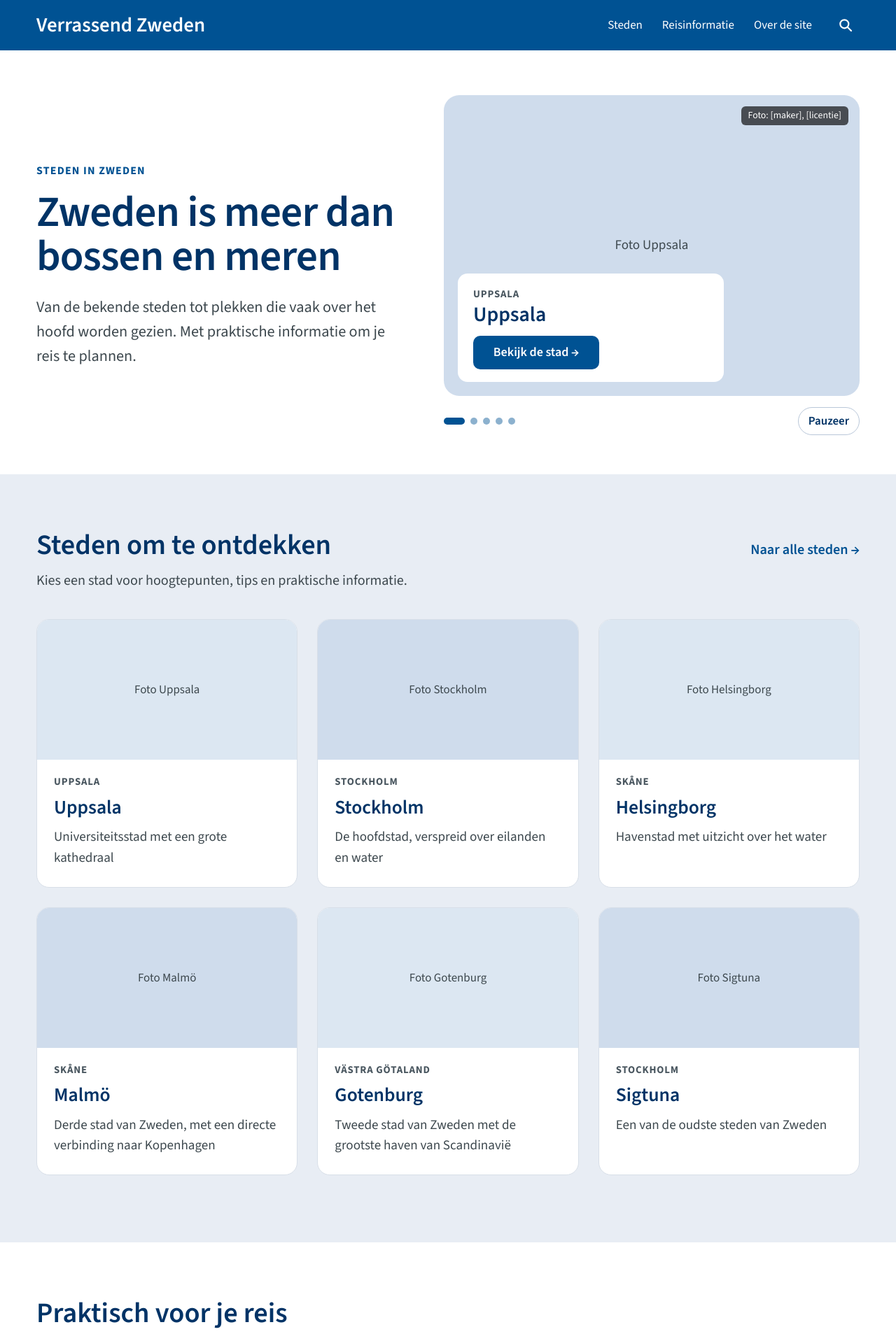
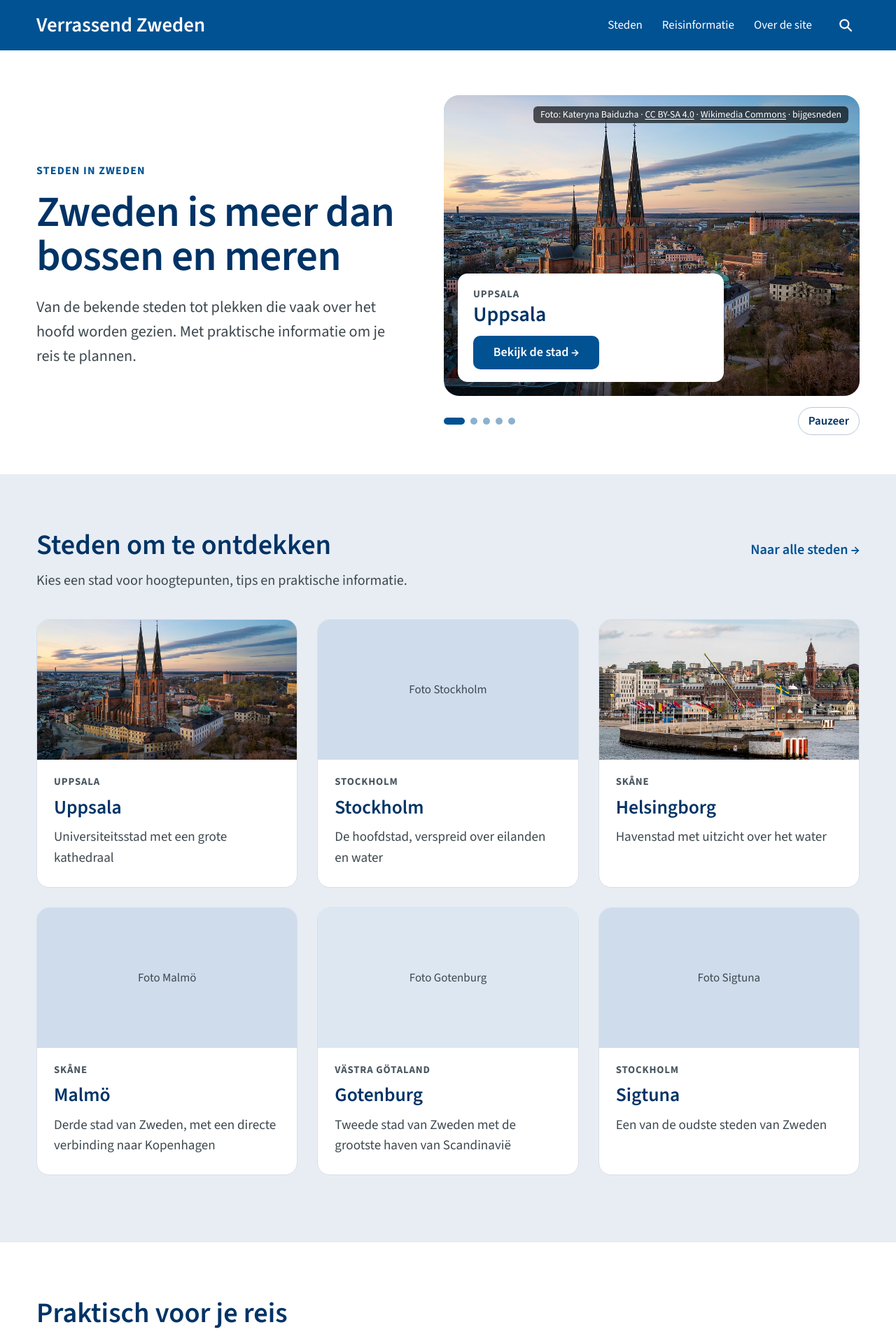
Before and after one commit to verrassendzweden/verrassendzweden.github.io, a Jekyll site: the page built from index.html, in a window 1280 px wide. Shown: the top 1917 px of the page at 70% size. Built offline with Jekyll 4.4.1, drawn with Linux system fonts in a browser that asks for light colours.

Commit message:
Add files via upload

```diff
--- a/index.html
+++ b/index.html
@@ -27,10 +27,10 @@ tegels:
      Opbouw (wisselend ritme): hero (wit), steden (lichte band),
      praktisch (wit). Kop en voettekst komen uit de basislayout.
 
-     Foto's: in _data/steden.yml kan bij een stad de regel
-       foto: "/fotos/uppsala.jpg"
-       fotobron: "Foto: [maker], [licentie]"
-     worden toegevoegd. Zolang die ontbreekt, toont de pagina
+     Foto's: in _data/steden.yml krijgt een stad de regels
+       foto, fotomaker, fotolicentie, fotolicentie_url en fotobron_url.
+     Het bijschrift in de uitgelichte foto wordt daar automatisch
+     uit opgebouwd. Zolang foto ontbreekt, toont de pagina
      een lege fotoplek met "Foto [stad]".
      ============================================================ -->
 
@@ -51,7 +51,7 @@ tegels:
           <div class="hero-foto">
             {% if stad.foto %}<img src="{{ stad.foto | relative_url }}" alt="{{ stad.naam }}">{% else %}<span>Foto {{ stad.naam }}</span>{% endif %}
           </div>
-          <div class="hero-bron">{% if stad.fotobron %}{{ stad.fotobron }}{% else %}Foto: [maker], [licentie]{% endif %}</div>
+          <div class="hero-bron">{% if stad.foto %}Foto: {{ stad.fotomaker }} · <a href="{{ stad.fotolicentie_url }}">{{ stad.fotolicentie }}</a> · <a href="{{ stad.fotobron_url }}">Wikimedia Commons</a> · bijgesneden{% else %}Foto: [maker], [licentie]{% endif %}</div>
           <div class="hero-label">
             <p class="regio-label">{{ stad.regio }}</p>
             <p class="hero-stadnaam">{{ stad.naam }}</p>
--- a/opmaak/style.css
+++ b/opmaak/style.css
@@ -412,7 +412,11 @@ main.home { padding: 0; }
   background: rgba(0, 0, 0, .65);
   color: var(--white);
   font-size: 13px;
+  line-height: 1.4;
+  max-width: calc(100% - 32px);
 }
+.hero-bron a { color: var(--white); text-decoration: underline; text-underline-offset: 2px; }
+.hero-bron a:focus-visible { outline: 2px solid var(--white); outline-offset: 2px; }
 .hero-label {
   position: absolute;
   left: 20px;
```
Also changed, not shown: _data/steden.yml (+12 -0 lines), fotos/helsingborg.jpg (added), fotos/uppsala.jpg (added).
